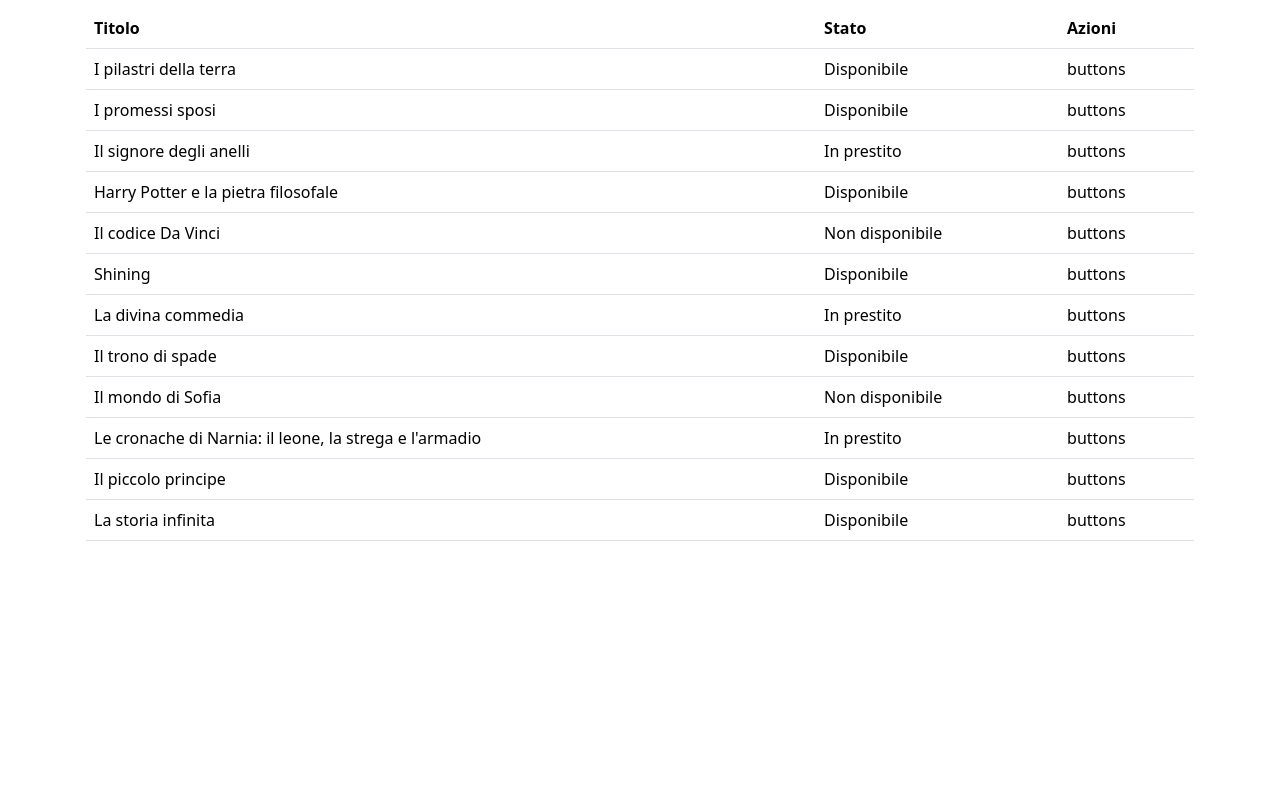
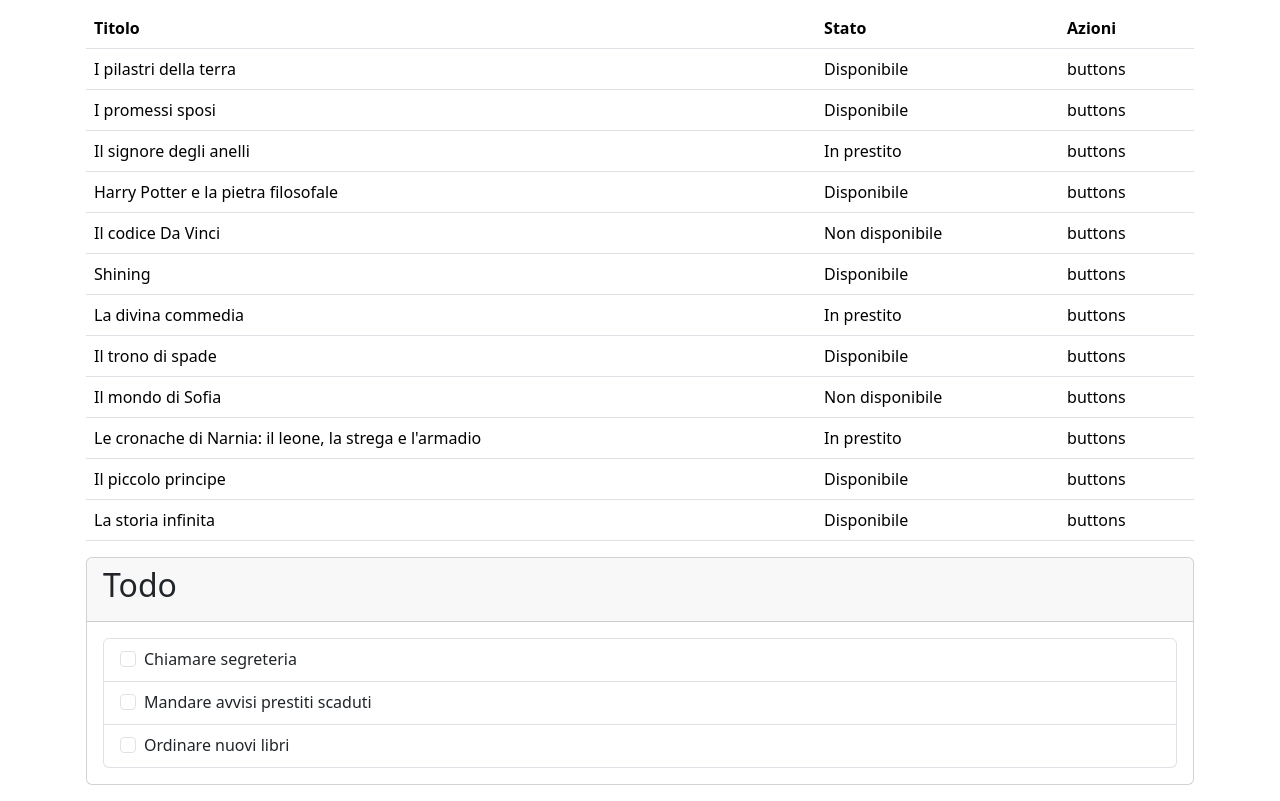
Before and after one commit to christiantondo/html-css-bootstrap-dashboard, a plain HTML site: page index.html in a window 1280 px wide. Shown: the part 154-955 px from the top of the page. Before the commit the page ends 800 px from the top, so only its background shows below. Drawn offline with nearby package versions, Linux system fonts and the light colour scheme.

Commit message:
todo completed

```diff
--- a/index.html
+++ b/index.html
@@ -63,7 +63,7 @@
 
     <!-- Section 2 -->
     <div class="row">
-      <div class="col">
+      <div class="col-12">
         <table class="table">
           <thead>
             <tr>
@@ -136,6 +136,43 @@
           </tbody>
         </table>
       </div>
+
+      <div class="col-12">
+        <div class="card">
+          <div class="card-header">
+            <h2>Todo</h2>
+          </div>
+          <div class="card-body">
+            <ul class="list-group">
+              <li class="list-group-item">
+                <div class="form-check">
+                  <input class="form-check-input" type="checkbox" value="" id="checkDefault">
+                  <label class="form-check-label" for="checkDefault">
+                    Chiamare segreteria
+                  </label>
+                </div>
+              </li>
+              <li class="list-group-item">
+                <div class="form-check">
+                  <input class="form-check-input" type="checkbox" value="" id="checkDefault">
+                  <label class="form-check-label" for="checkDefault">
+                    Mandare avvisi prestiti scaduti
+                  </label>
+                </div>
+              </li>
+              <li class="list-group-item">
+                <div class="form-check">
+                  <input class="form-check-input" type="checkbox" value="" id="checkDefault">
+                  <label class="form-check-label" for="checkDefault">
+                    Ordinare nuovi libri
+                  </label>
+                </div>
+              </li>
+
+            </ul>
+          </div>
+        </div>
+      </div>
     </div>
     <!-- Section 3 -->
   </div>
```
